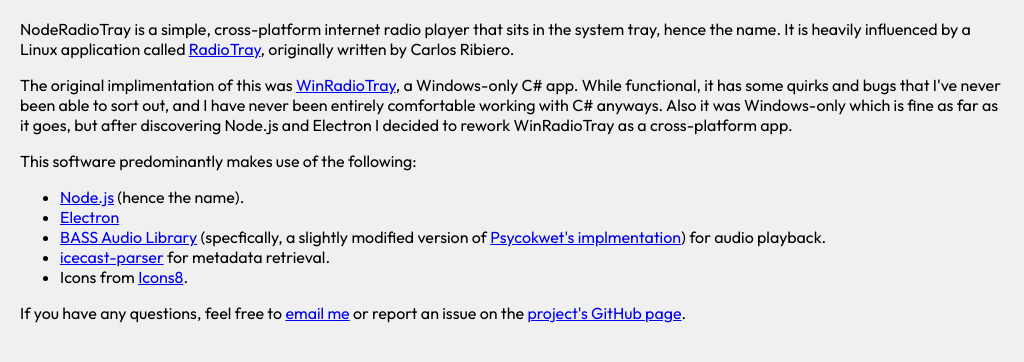
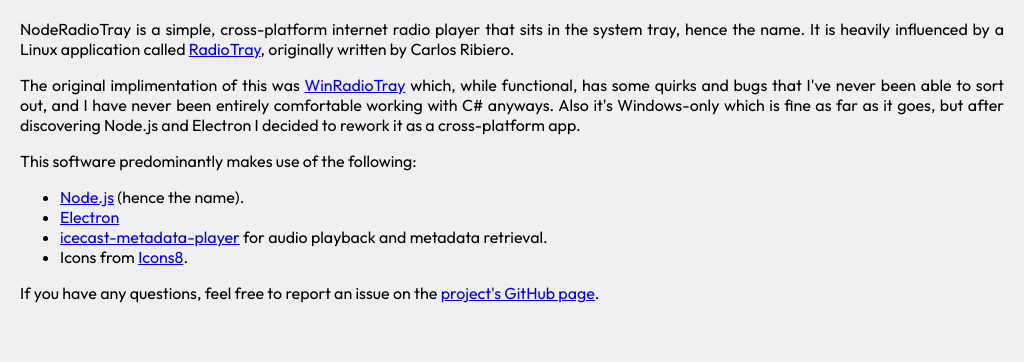
Before and after one commit to eriqjaffe/NodeRadioTray, an Electron app: page about.html in a window 1024 px wide. Shown: the part 84-446 px from the top of the page. Drawn offline with Linux system fonts and the light colour scheme; no server answers.

Commit message:
edited about page

```diff
--- a/about.html
+++ b/about.html
@@ -32,18 +32,17 @@
   <body>
     <h1>NodeRadioTray</h1>
     <h4 id="info"></h4>
-    <p>NodeRadioTray is a simple, cross-platform internet radio player that sits in the system tray, hence the name.  It is heavily influenced by a Linux application called <a href="https://radiotray.sourceforge.net/" target="_blank">RadioTray</a>, originally written by Carlos Ribiero.</p>
-    <p>The original implimentation of this was <a href="https://github.com/eriqjaffe/WinRadioTray" target="_blank">WinRadioTray</a>, a Windows-only C# app. While functional, it has some quirks and bugs that I've never been able to sort out, and I have never been entirely comfortable working with C# anyways. Also it was Windows-only which is fine as far as it goes, but after discovering Node.js and Electron I decided to rework WinRadioTray as a cross-platform app.</p>
+    <p style="text-align: justify;">NodeRadioTray is a simple, cross-platform internet radio player that sits in the system tray, hence the name.  It is heavily influenced by a Linux application called <a href="https://radiotray.sourceforge.net/" target="_blank">RadioTray</a>, originally written by Carlos Ribiero.</p>
+    <p style="text-align: justify;">The original implimentation of this was <a href="https://github.com/eriqjaffe/WinRadioTray" target="_blank">WinRadioTray</a> which, while functional, has some quirks and bugs that I've never been able to sort out, and I have never been entirely comfortable working with C# anyways. Also it's Windows-only which is fine as far as it goes, but after discovering Node.js and Electron I decided to rework it as a cross-platform app.</p>
     <p>This software predominantly makes use of the following:
         <ul>
             <li><a href="https://nodejs.org/en/about" target="_blank">Node.js</a> (hence the name).</li>
             <li><a href="https://www.electronjs.org/" target="_blank"">Electron</a></li>
-            <li><a href="https://www.un4seen.com/" target="_blank">BASS Audio Library</a> (specfically, a slightly modified version of <a href="https://github.com/Psycokwet/bassaudio-updated" target="_blank">Psycokwet's implmentation</a>) for audio playback.</li>
-            <li><a href="https://github.com/ghaiklor/icecast-parser" target="_blank">icecast-parser</a> for metadata retrieval.</li>
+            <li><a href="https://www.npmjs.com/package/icecast-metadata-player" target="_blank">icecast-metadata-player</a> for audio playback and metadata retrieval.</li>
             <li>Icons from <a href="https://icons8.com/" target="_blank">Icons8</a>.</li>
         </ul>
     </p>
-    <p>If you have any questions, feel free to <a href="mailto:eriqjaffe@gmail.com" target="_blank">email me</a> or report an issue on the <a href="https://github.com/eriqjaffe/noderadiotray" target="_blank">project's GitHub page</a>.</p>
+    <p style="text-align: justify;">If you have any questions, feel free to report an issue on the <a href="https://github.com/eriqjaffe/noderadiotray" target="_blank">project's GitHub page</a>.</p>
   </body>
   <script>
     ipcRenderer.send("get-app-version", null)
```
